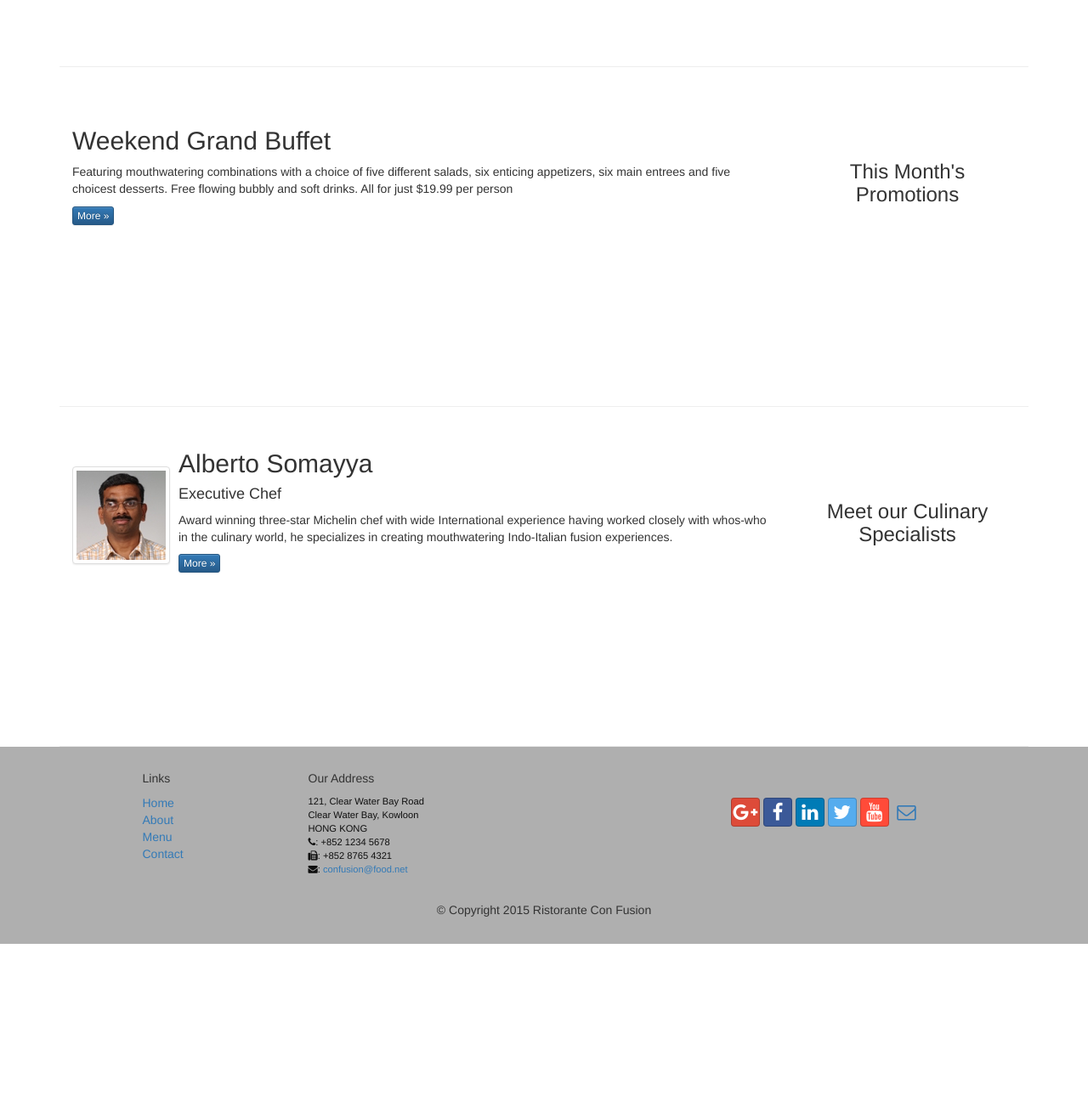
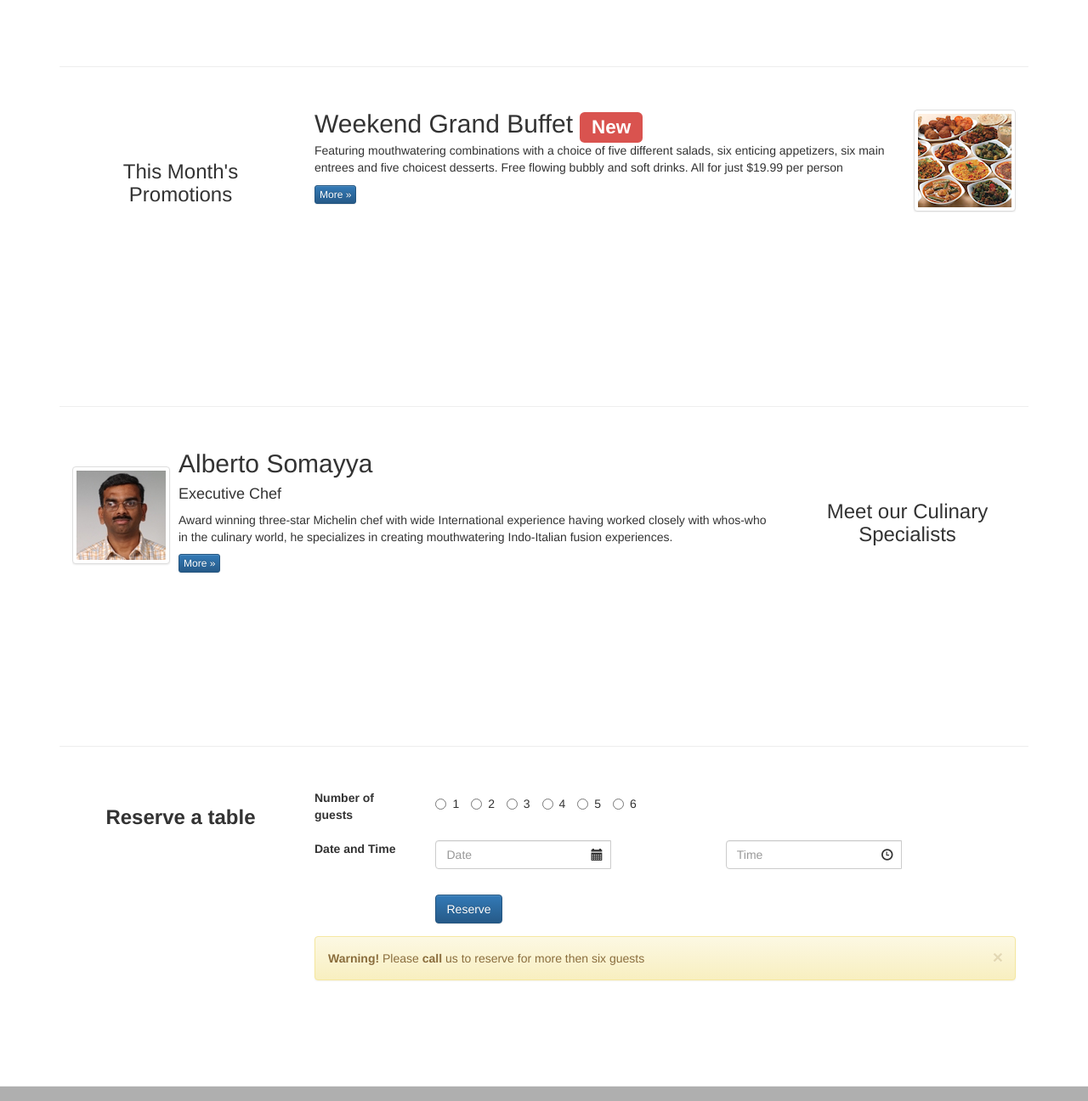
Before and after one commit to CuJIa3eMJIu/CuJIa3eMJIu.github.io, a plain HTML site: page index.html in a window 1280 px wide. Shown: the part 780-2076 px from the top of the page at 85% size. Before the commit the page ends 1891 px from the top, so only its background shows below. Drawn offline with nearby package versions, Linux system fonts and the light colour scheme.

Commit message:
Added files via upload

```diff
--- a/index.html
+++ b/index.html
@@ -103,7 +103,7 @@
                   </div>
                   <div class="col-xs-12 col-md-2 col-sm-4">
                     <p style="padding:40px;"></p>
-                    <a href="#" class="btn btn-block btn-warning ">Reserve Table</a>
+                    <a href="#reserve_table" class="btn btn-block btn-warning ">Reserve Table</a>
                   </div>
             </div>
         </div>
@@ -137,14 +137,26 @@
 
 
         <div class="row row-content">
-            <div class="col-xs-12 col-sm-3 col-sm-push-9">
+            <div class="col-xs-12 col-sm-3 ">
                 <p style="padding:20px;"></p>
                 <h3 align=center>This Month's Promotions</h3>
             </div>
-            <div class="col-xs-12 col-sm-9 col-sm-pull-3">
-                <h2>Weekend Grand Buffet</h2>
-                <p>Featuring mouthwatering combinations with a choice of five different salads, six enticing appetizers, six main entrees and five choicest desserts. Free flowing bubbly and soft drinks. All for just $19.99 per person </p>
-                 <p><a class="btn btn-primary btn-xs" href="#">More &raquo;</a></p>
+            <div class="col-xs-12 col-sm-9 ">
+              <div class="media">
+
+                            <div class="media-body">
+                                <h2 class="media-heading">Weekend Grand Buffet <span class="label label-danger">New</span> </h2>
+                                <p>Featuring mouthwatering combinations with a choice of five different salads, six enticing appetizers, six main entrees and five choicest desserts. Free flowing bubbly and soft drinks. All for just $19.99 per person</p>
+                                <p><a class="btn btn-primary btn-xs" href="#">More &raquo;</a></p>
+                            </div>
+                            <div class="media-right media-middle">
+                                <a href="#">
+                                <img class="media-object img-thumbnail"
+                                 src="img/buffet.png" alt="Buffet">
+                                </a>
+                            </div>
+                        </div>
+
             </div>
         </div>
 
@@ -177,7 +189,73 @@
             </div>
         </div>
     </div>
+<div class="row row-content" id="reserve_table">
+  <div class="container">
+    <div class="col-xs-12 col-sm-3">
+  <h3 class="text-center"><strong>Reserve a table</strong></h3>
+    </div>
+    <div class="col-xs-12 col-sm-9">
+      <form class="form-horizontal" role="form" action="index.html" method="post">
+<div class="form-group">
+  <div class="col-xs-2">
+    <label for="n_of_guestes" >Number of guests</label>
+  </div>
+  <div class="col-xs-10">
+    <label class="radio-inline" for="n_of_guests">
+    <input type="radio" name="n_of_guests" id="n_of_guests1" value="1">1</label>
+    <label class="radio-inline" for="n_of_guests">
+    <input type="radio" name="n_of_guests" id="n_of_guests2" value="2">2</label>
+    <label class="radio-inline" for="n_of_guests">
+    <input type="radio" name="n_of_guests" id="n_of_guests3" value="3">3</label>
+    <label class="radio-inline" for="n_of_guests">
+    <input type="radio" name="n_of_guests" id="n_of_guests4" value="4">4</label>
+    <label class="radio-inline" for="n_of_guests">
+    <input type="radio" name="n_of_guests" id="n_of_guests5" value="5">5</label>
+    <label class="radio-inline" for="n_of_guests">
+    <input type="radio" name="n_of_guests" id="n_of_guests6" value="6">6</label>
+  </div>
+</div>
+<div class="form-group">
+  <div class="col-xs-2">
+    <label class="" for="date">Date and Time</label>
+  </div>
+  <div class="col-xs-10 form-group">
+    <div class=" col-xs-6">
+      <div class="input-group">
+        <input class="form-control" type="text" name="date" id="date" placeholder="Date" value="">
+        <span class="glyphicon glyphicon-calendar form-control-feedback" aria-hidden="true"></span>
 
+      </div>
+
+
+    </div>
+  <div class=" col-xs-6">
+<div class="input-group">
+  <input class="form-control" type="text" name="time" id="time" placeholder="Time" value="">
+<span class="glyphicon glyphicon-time form-control-feedback" aria-hidden="true"></span>
+</div>
+ </div>
+  </div>
+</div>
+<div class="form-group">
+    <div class="col-sm-offset-2 col-sm-10">
+        <button type="submit" class="btn btn-primary">Reserve</button>
+    </div>
+</div>
+      </form>
+
+
+      <div class="alert alert-warning alert-dismissible" role="alert">
+        <button type="button" class="close" data-dismiss="alert" aria-label="Close"><span aria-hidden="true">&times;</span></button>
+        <strong>Warning!</strong> Please <strong> call </strong> us to reserve for more then six guests
+      </div>
+
+  </div>
+
+
+  </div>
+
+</div>
     <footer class="row-footer" >
         <div class="container" >
             <div class="row" >
```
Also changed, not shown: 1 other file.
